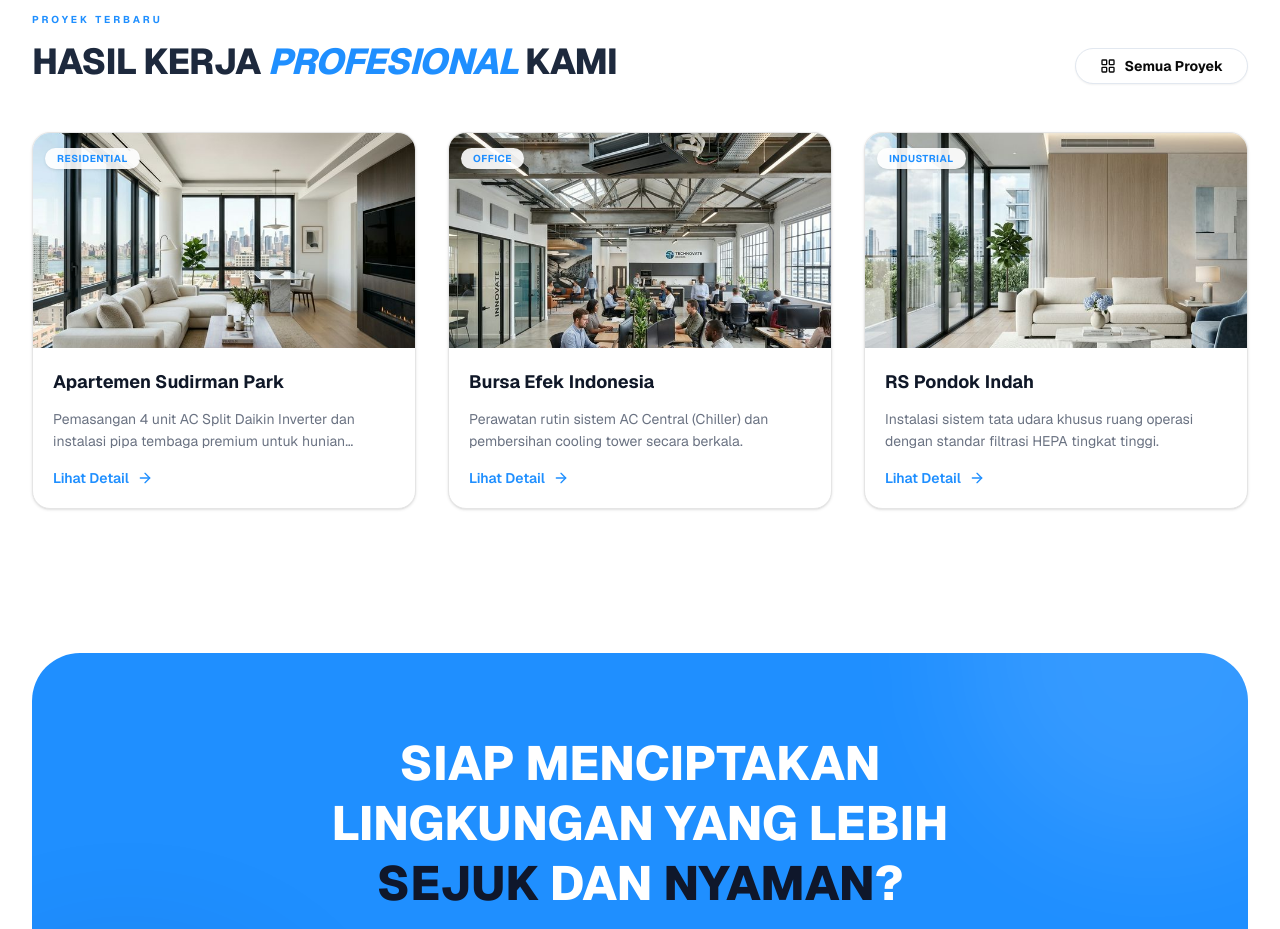
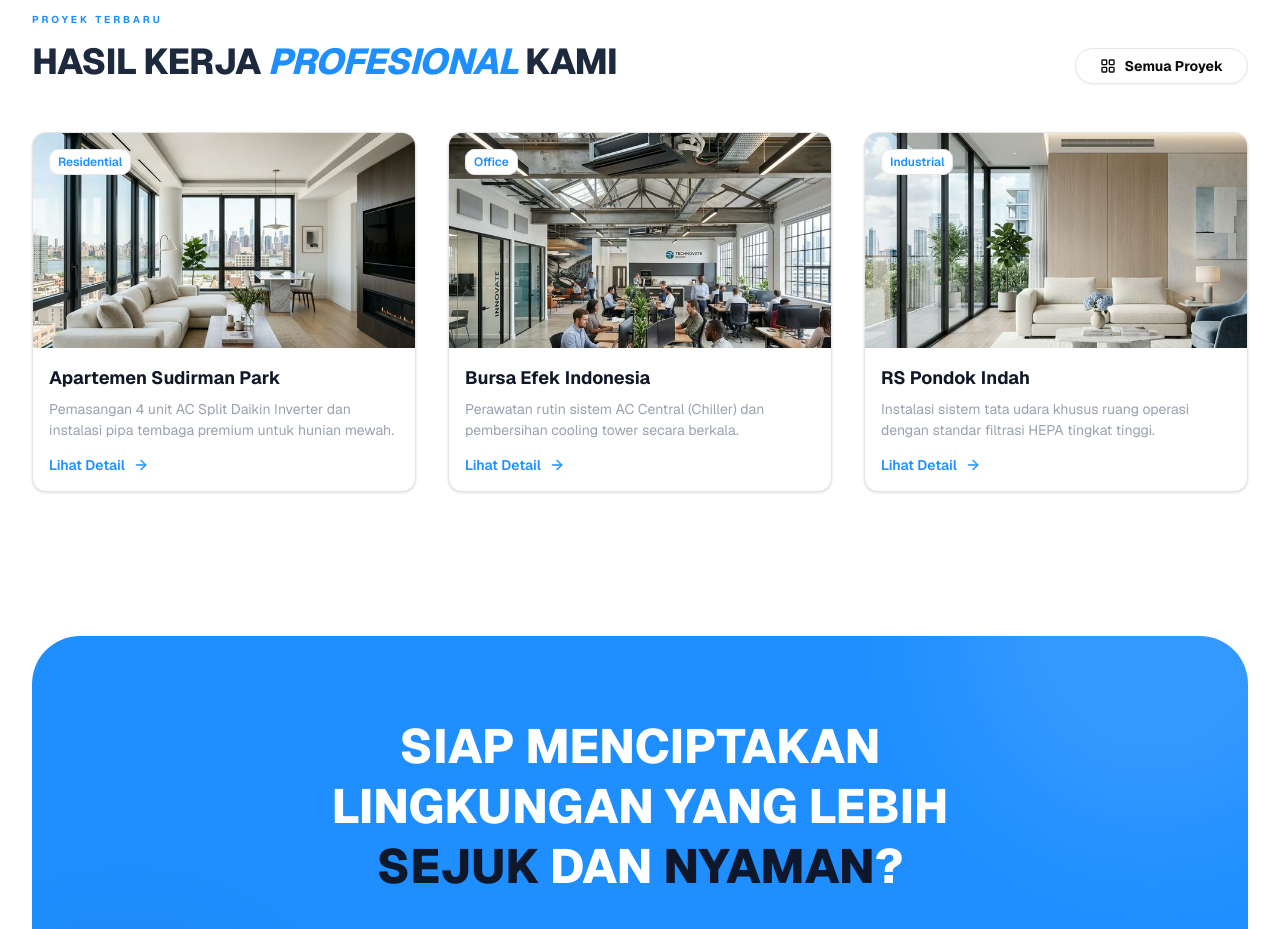
Before and after one commit to penhele/ac-sejuk-abadi-frontend, a Next.js app: page / in a window 1280 px wide. Shown: the part 3060-3989 px from the top of the page. Built offline with nearby package versions, Linux system fonts and the light colour scheme.

Commit message:
feat: memperbaiki portofolio title dan description

```diff
--- a/app/globals.css
+++ b/app/globals.css
@@ -14,6 +14,7 @@
 
   /* color */
   --color-discount: var(--color-yellow-500);
+  --color-text-description: var(--color-gray-400);
 
   /* text */
   --text-body: 0.875rem;
@@ -21,6 +22,9 @@
   --text-header-h2: 1.5rem;
   --text-header-h3: 1.25rem;
   --text-header-4: 1rem;
+
+  --text-title: var(--text-lg);
+  --text-description: var(--text-sm);
 
   --color-background: var(--background);
   --color-foreground: var(--foreground);
@@ -137,9 +141,11 @@
   * {
     @apply border-border outline-ring/50;
   }
+
   body {
     @apply bg-background text-foreground;
   }
+
   html {
     @apply font-sans;
   }
@@ -155,4 +161,15 @@
     font-size: var(--text-header-h2);
     font-weight: var(--font-weight-bold);
   }
+
+  .title {
+    font-size: var(--text-title);
+    font-weight: var(--font-weight-bold);
+    color: var(--color-gray-900);
+  }
+
+  .description {
+    font-size: var(--text-description);
+    color: var(--color-text-description);
+  }
 }
--- a/components/cards/portofolio-card.tsx
+++ b/components/cards/portofolio-card.tsx
@@ -3,6 +3,7 @@ import { AspectRatio } from "../ui/aspect-ratio";
 import Link from "next/link";
 import Image from "next/image";
 import { ArrowRight } from "lucide-react";
+import { DescriptionCard, TitleCard } from "../util/header";
 
 export default function PortofolioCard({
   portofolio,
@@ -12,44 +13,33 @@ export default function PortofolioCard({
   return (
     <Link
       href={`/portofolio/${portofolio.id}`}
-      className="group block overflow-hidden rounded-2xl bg-white shadow-sm transition-all duration-300 hover:shadow-xl hover:-translate-y-1 border"
+      className="group block overflow-hidden rounded-xl bg-white shadow-sm transition-all duration-300 hover:shadow-xl hover:-translate-y-1 border"
     >
-      <div className="relative overflow-hidden">
+      <div className="relative">
         <AspectRatio ratio={16 / 9} className="bg-muted">
-          {portofolio.image ? (
           <Image
-              src={portofolio.image}
+            src={portofolio.image!}
             alt={portofolio.title}
             fill
-              className="object-cover transition-transform duration-500 group-hover:scale-110"
+            className="object-cover"
           />
-          ) : (
-            <div className="w-full h-full bg-slate-100 flex items-center justify-center text-slate-400">
-              No Image
-            </div>
-          )}
         </AspectRatio>
-        {portofolio.category && (
-          <div className="absolute top-3 left-3">
-            <span className="px-3 py-1 text-[10px] font-bold uppercase tracking-wider bg-white/90 backdrop-blur-sm text-primary rounded-full shadow-sm">
+
+        <div className="absolute top-4 left-4">
+          <span className="text-xs text-primary bg-white border rounded-lg py-1 px-2 font-semibold">
             {portofolio.category}
           </span>
         </div>
-        )}
       </div>
 
-      <div className="p-5 space-y-3">
-        <h3 className="text-lg font-bold text-gray-900 group-hover:text-primary transition-colors line-clamp-1">
-          {portofolio.title}
-        </h3>
+      <div className="p-4 space-y-2">
+        <TitleCard title={portofolio.title} />
 
-        <p className="text-sm text-gray-500 line-clamp-2 leading-relaxed h-10">
-          {portofolio.description}
-        </p>
+        <DescriptionCard description={portofolio.description} />
 
-        <div className="flex items-center text-primary text-sm font-semibold pt-2">
+        <div className="flex items-center gap-2 text-primary text-sm font-semibold">
           <span>Lihat Detail</span>
-          <ArrowRight className="ml-2 w-4 h-4 transition-transform group-hover:translate-x-1" />
+          <ArrowRight className="w-4 h-4 transition-transform group-hover:translate-x-1" />
         </div>
       </div>
     </Link>
--- /dev/null
+++ b/components/util/header.tsx
@@ -0,0 +1,7 @@
+export function TitleCard({ title }: { title: string }) {
+  return <h1 className="title">{title}</h1>;
+}
+
+export function DescriptionCard({ description }: { description: string }) {
+  return <h1 className="description h-12 line-clamp-2">{description}</h1>;
+}
```
Lines whose indentation alone changed are shown as unchanged.
